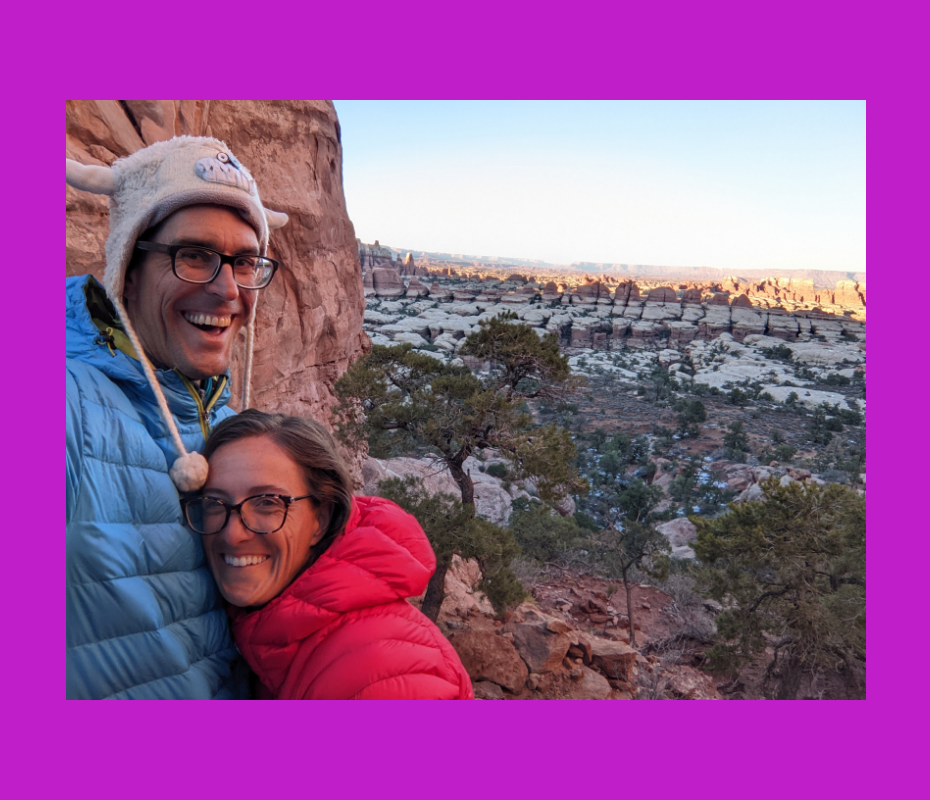
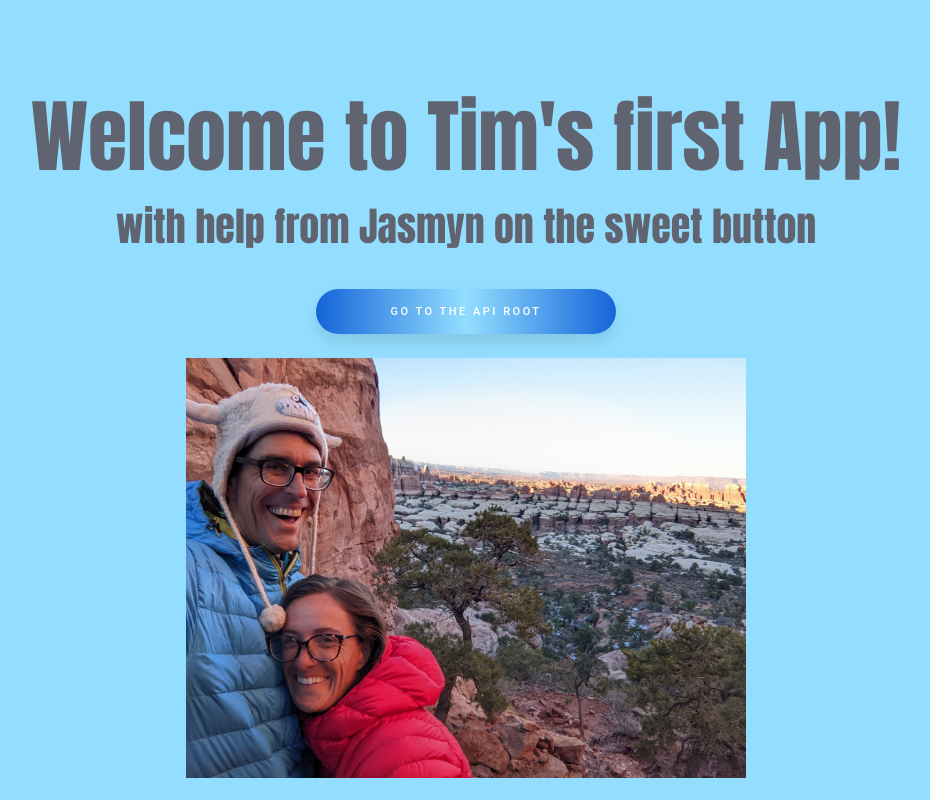
Before and after one commit to tooTALLtim/first_django_project, a Django app: page / in a window 1280 px wide. Shown: the whole page, without its empty margins (174-1104 px from the left). Run offline with Django 3.2, Linux system fonts and the light colour scheme; parts of the project's set-up code (start-up, migrations or seed data) failed here and were passed over.

Commit message:
Styled homepage

```diff
--- a/core/static/core/styles.css
+++ b/core/static/core/styles.css
@@ -4,15 +4,57 @@ body {
 
 .home-page {
   display: flex;
+  flex-direction: column;
   justify-content: center;
   align-items: center;
-  background-color: #bf1ec8;
+  background-color: #93deff;
   height: 100vh;
   width: 100vw;
 }
 
 .logo {
-  width: 800px;
+  width: 70vh;
+  padding-top: 3vh;
+}
+
+.button {
+  width: 300px;
+  height: 45px;
+  font-family: 'Roboto', sans-serif;
+  font-size: 11px;
+  text-transform: uppercase;
+  letter-spacing: 2.5px;
+  font-weight: 500;
+  color: #ffffff;
+  background: rgb(20,100,217);
+  background: linear-gradient(90deg, rgba(20,100,217,1) 0%, rgba(147,222,255,1) 50%, rgba(20,100,217,1) 100%);
+  border: none;
+  border-radius: 45px;
+  box-shadow: 0px 8px 15px rgba(0, 0, 0, 0.1);
+  transition: all 0.3s ease 0s;
+  cursor: pointer;
+  outline: none;
+  }
+
+.button:hover {
+  background-color: #2EE59D;
+  box-shadow: 0px 15px 20px rgba(9,39,121,1);
+  color: #fff;
+  transform: translateY(-7px);
+}
+
+.heading {
+  font-size: 10vh;
+  font-family:Impact, Haettenschweiler, 'Arial Narrow Bold', sans-serif;
+  color: #606470;
+  margin-bottom: 0;
+}
+
+.subheading {
+  font-size: 5vh;
+  font-family:Impact, Haettenschweiler, 'Arial Narrow Bold', sans-serif;
+  color: #606470;
+  margin-top: 0;
 }
 
 .thumbnail {
--- a/core/templates/core/index.html
+++ b/core/templates/core/index.html
@@ -5,11 +5,16 @@
     <meta charset="UTF-8">
     <meta http-equiv="X-UA-Compatible" content="IE=edge">
     <meta name="viewport" content="width=device-width, initial-scale=1.0">
-    <title>Document</title>
+    <title>Tim's Storefront!</title>
     <link rel="stylesheet" href="{% static 'core/styles.css' %}">
 </head>
 <body>
     <div class="home-page">
+        <h1 class="heading">Welcome to Tim's first App!</h1>
+        <h2 class="subheading"> with help from Jasmyn on the sweet button </h2>
+        <form action="https://timstore-prod.herokuapp.com/store/">
+            <input class="button" type="submit" value="Go to the API Root"/>
+        </form>
         <img src="{% static 'core/tj.jpg' %}" alt="Logo" class="logo">
     </div>
 </body>
```
Also changed, not shown: 1 other file.
